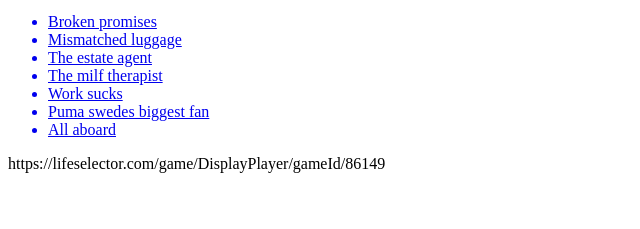
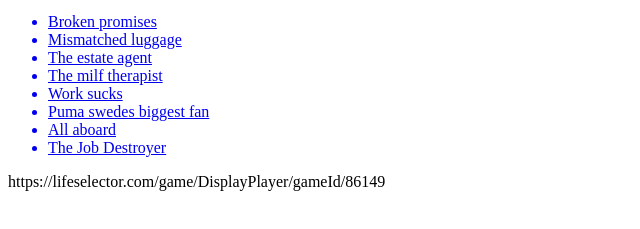
Before and after one commit to virtPc/rep2, a plain HTML site: page index.html in a window 1280 px wide. Shown: the part 101-330 px from the top of the page, without its empty margins (0-640 px from the left). Drawn offline with Linux system fonts and the light colour scheme.

Commit message:
Update index.html

```diff
--- a/index.html
+++ b/index.html
@@ -23,6 +23,7 @@
 
 	<a href="All Aboard/index.html"><li>All aboard</li></a>
 
+	<a href="The Job Destroyer/index.html"><li>The Job Destroyer</li></a>
 
 </ul>
 
```
